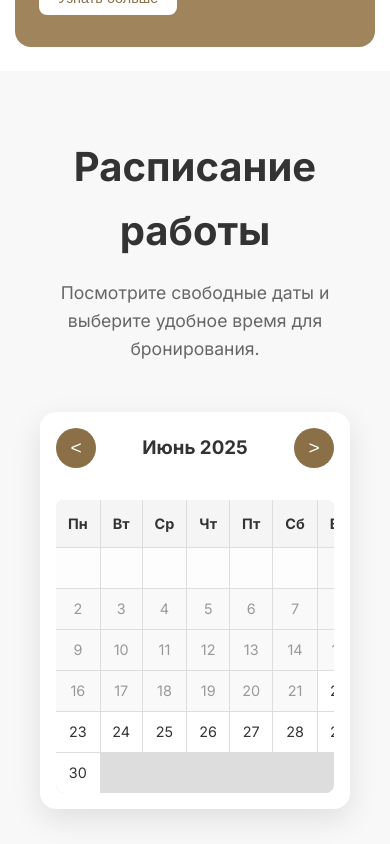
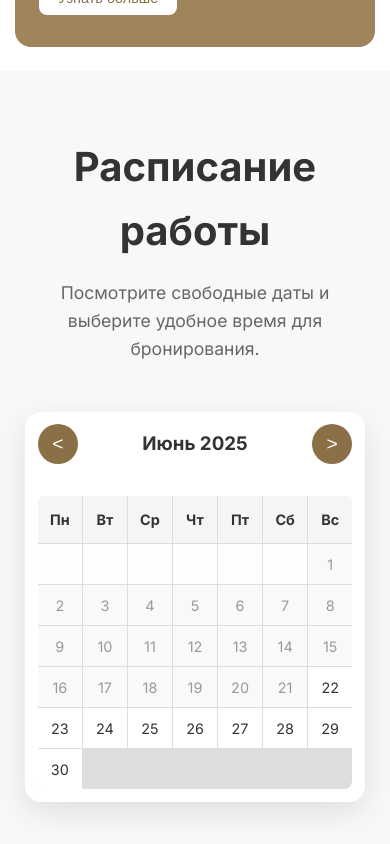
Before and after one commit to YurcheuskiRadzivon/project-b-frontend, a Vue app: page / in a window 390 px wide. Shown: the part 2160-3004 px from the top of the page. Built offline with nearby package versions, Linux system fonts and the light colour scheme.

Commit message:
edit some parameters

```diff
--- a/src/assets/main.css
+++ b/src/assets/main.css
@@ -26,7 +26,7 @@ body {
 .container {
     max-width: 1200px;
     margin: 0 auto;
-    padding: 0 20px;
+    padding: 0 5px;
 }
 
 /* Responsive Design */
--- a/src/components/LanguageSwitcher.vue
+++ b/src/components/LanguageSwitcher.vue
@@ -46,7 +46,7 @@
 }
 
 .selected {
-    background-color: rgba(255, 255, 255, 0.95);
+
     padding: 5px;
     margin-bottom: 3px;
     border-radius: 5px;
--- a/src/components/ScheduleSection.vue
+++ b/src/components/ScheduleSection.vue
@@ -289,7 +289,6 @@ export default {
 </script>
 
 <style scoped>
-/* Schedule Section */
 .schedule-section {
   padding: 4rem 20px;
   background: var(--light-gray);
@@ -491,7 +490,7 @@ export default {
 
 @media (max-width: 480px) {
   .calendar-container {
-    padding: 1rem;
+    padding: 0.8rem;
   }
 
   .calendar-day {
```
